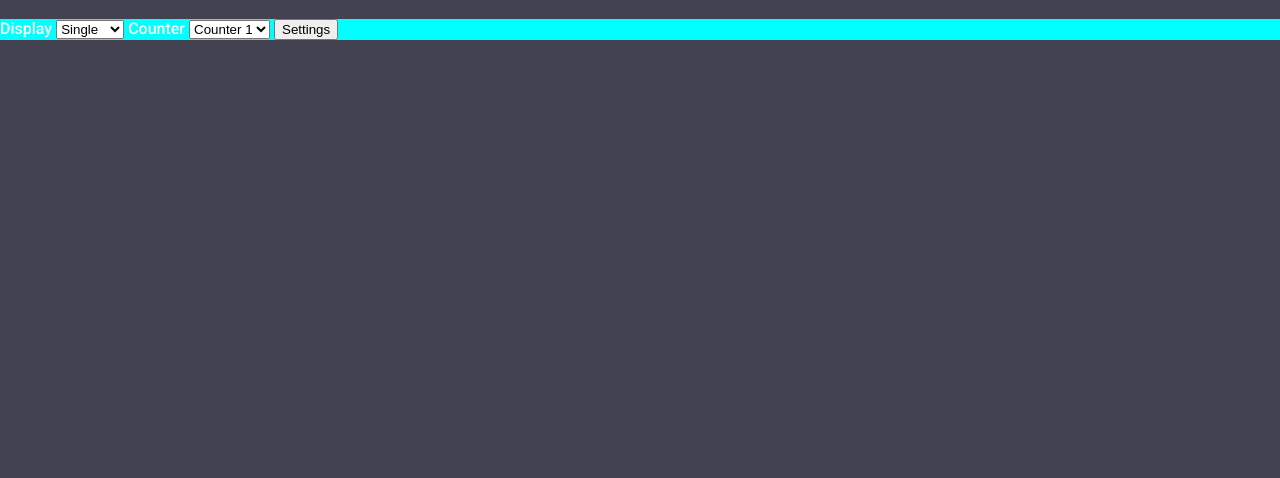
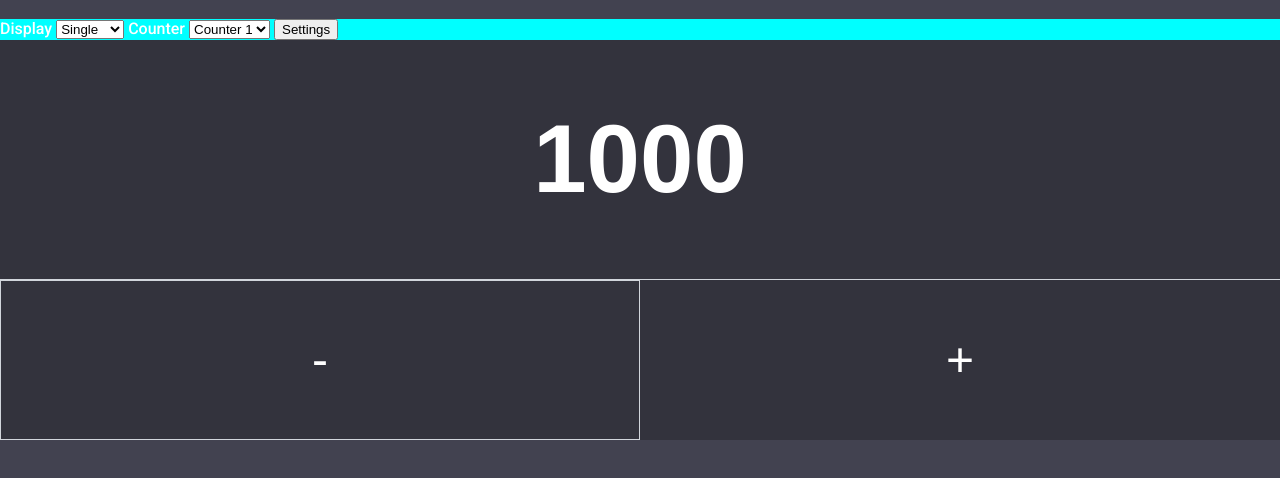
Before and after one commit to AaishaFisher/IWA1, a plain HTML site: page index.html in a window 1280 px wide. Shown: the part 62-540 px from the top of the page. Drawn offline with Linux system fonts and the light colour scheme.

Commit message:
counter in tally app created

```diff
--- a/index.html
+++ b/index.html
@@ -42,10 +42,18 @@
       </label>
 
       <button>Settings</button>
-    </div>
+    </aside>
 
     <main class="counter">
 
+<input class="counter__value" readonly value="1000">
+
+<div class="counter__actions">
+
+<button class="counter__button counter__button_first">-</button>
+<button class="counter__button">+</button>
+
+</div>
 
     </main>
 
--- a/style.css
+++ b/style.css
@@ -33,3 +33,32 @@ background: aqua;
 .counter {
     background: var(--color-dark-grey);
 }
+
+.counter__value {
+    width: 100%;
+    height: 15rem;
+    text-align: center;
+    font-size: 6rem;
+    font-weight:900;
+    color: var(--color-white);
+    background: none;
+    border-width: 0;
+    border-bottom: 1px solid var(--color-light-grey);
+}
+
+.counter__actions {
+    display: flex;
+}
+
+.counter__button {
+    background: none;
+    width: 50%;
+    border-width: 0;
+    color: var(--color-white);
+    font-size: 3rem;
+    height: 10rem;
+}
+
+.counter__button_first {
+    border: 1px solid var(--color-light-grey);
+}
```
